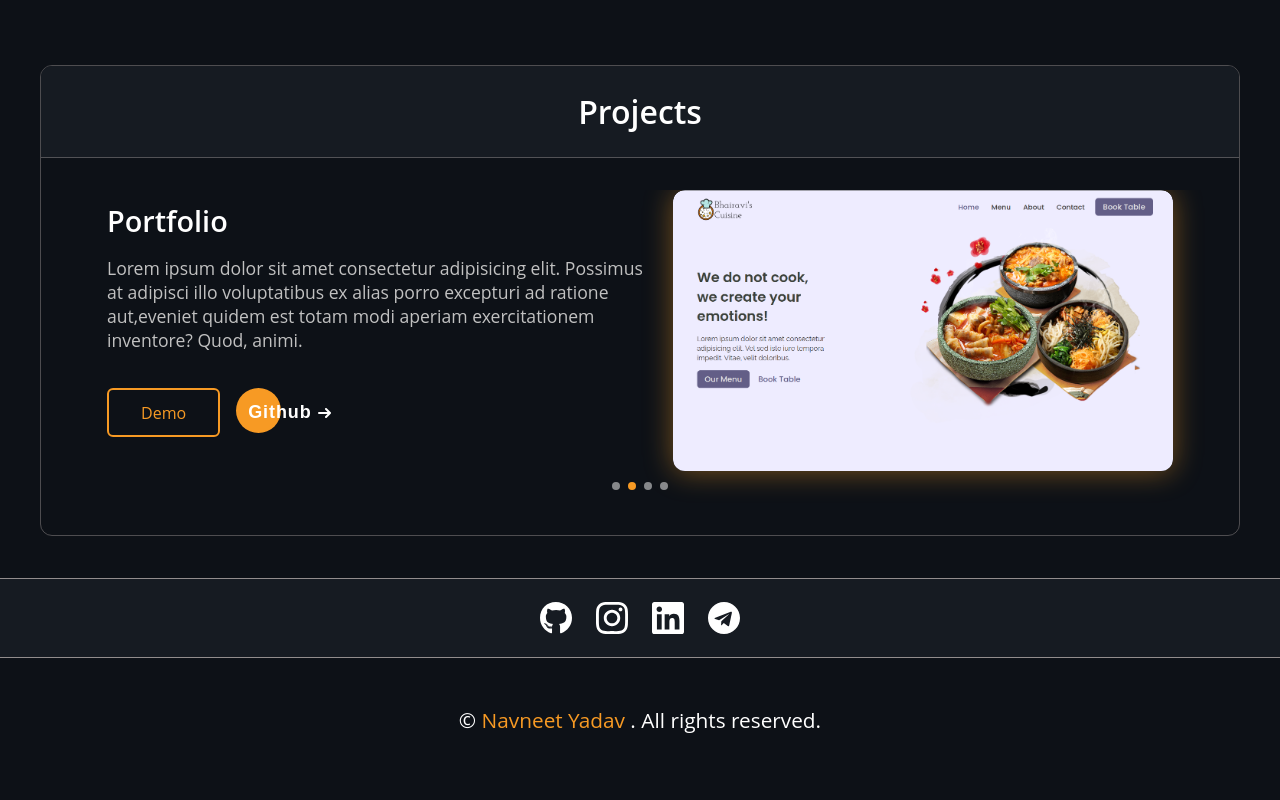
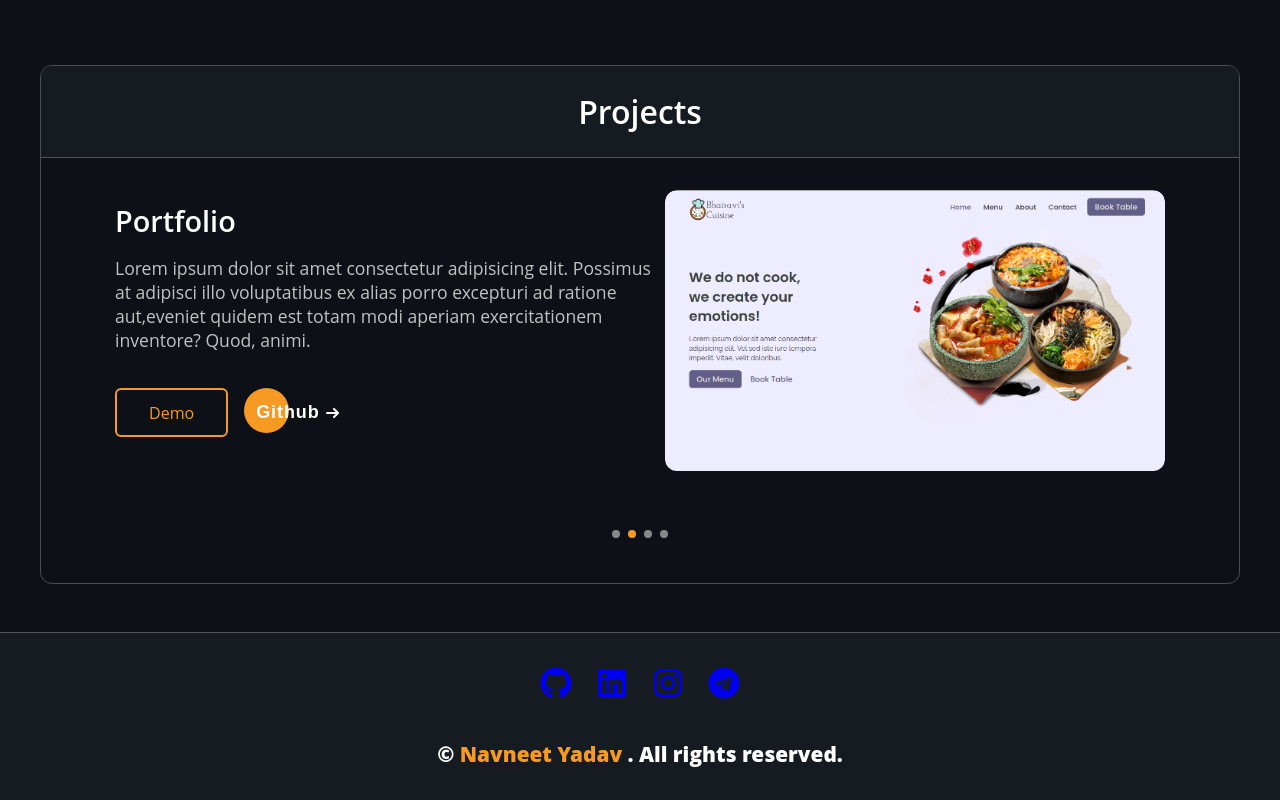
Before and after one commit to navneetyadavv/Portfolio, a React (Vite) app: page / in a window 1280 px wide. Shown: the part 1375-2175 px from the top of the page. Before the commit the page ends 2151 px from the top, so only its background shows below. Built offline with nearby package versions, Linux system fonts and the light colour scheme.

Commit message:
UI Updated

```diff
--- a/src/components/About.module.css
+++ b/src/components/About.module.css
@@ -1,11 +1,10 @@
 .aboutContainer {
   width: 100%;
   height: 100vh;
-  max-width: 3rem 0;
   display: flex;
   justify-content: center;
   align-items: center;
-  padding: 0 2rem;
+  padding: 0 1rem;
 }
 .aboutInnerContainer {
   height: 60vh;
@@ -17,7 +16,7 @@
   justify-content: center;
   align-items: center;
   gap: 1rem;
-  padding: 1rem;
+  padding: .5rem;
 }
 .aboutImageContainer {
   height: 100%;
@@ -179,10 +178,6 @@
     padding: 1rem;
   }
 
-  .aboutInnerContainer {
-    padding: 1rem;
-  }
-
   .aboutHeading {
     font-size: 1.6rem;
   }
--- a/src/components/Footer.jsx
+++ b/src/components/Footer.jsx
@@ -6,18 +6,18 @@ export default function Footer() {
   return (
     <div className={styles.footerContainer}>
       <div className={styles.footerInnerContainer}>
-        <FaGithub
-          className={`${styles.footerLink} ${styles.github}`}
-        ></FaGithub>
-        <FaInstagram
-          className={`${styles.footerLink} ${styles.instagram}`}
-        ></FaInstagram>
-        <FaLinkedin
-          className={`${styles.footerLink} ${styles.linkedin}`}
-        ></FaLinkedin>
-        <FaTelegram
-          className={`${styles.footerLink} ${styles.telegram}`}
-        ></FaTelegram>
+        <a href="https://github.com/navneetyadavv">
+          <FaGithub className={`${styles.footerLink} ${styles.github}`} />
+        </a>
+        <a href="https://www.linkedin.com/in/navneet-yadav-19183423a/">
+          <FaLinkedin className={`${styles.footerLink} ${styles.linkedin}`} />
+        </a>
+        <a href="https://www.instagram.com/whyisthisnav?utm_source=qr&igsh=MTY4YTM5MDBvaWJ3bg==">
+          <FaInstagram className={`${styles.footerLink} ${styles.instagram}`} />
+        </a>
+        <a href="https://mail.google.com/mail/?view=cm&fs=1&to=navneetyadav49710@gmail.com&su=Hello%20there">
+          <FaTelegram className={`${styles.footerLink} ${styles.telegram}`} />
+        </a>
       </div>
       <div className={styles.copyrights}>
         © <span>Navneet Yadav</span> . All rights reserved.
--- a/src/components/Footer.module.css
+++ b/src/components/Footer.module.css
@@ -1,62 +1,84 @@
 .footerContainer {
+  margin-top: 3rem;
   width: 100%;
-  height: 30vh;
-  /* position: fixed; */
+  padding: 2rem 0;
   display: flex;
   justify-content: center;
   align-items: center;
   flex-direction: column;
-  bottom: 0;
-  gap: 3rem;
+  gap: 2rem;
+  background-color: #161b22;
+  border-top: 1px solid rgba(146, 141, 141, 0.486);
+
 }
+
 .footerInnerContainer {
   width: 100%;
-  height: 10vh;
-  background-color: #161b22;
-  color: #ffffff;
-  border-top: 0.1px solid rgb(146, 141, 141);
-  border-bottom: 0.1px solid rgb(146, 141, 141);
+  max-width: 1200px;
   display: flex;
   justify-content: center;
   align-items: center;
   gap: 1.5rem;
   font-size: 2rem;
   transition: all 0.3s;
+  color: #ffffff;
 }
-.footerInnerContainer .footerLink {
+
+.footerLink {
   transition: all 0.2s;
-  height: 100%;
   cursor: pointer;
 }
+
 .github:hover {
   color: #ffffff6f;
 }
+
 .instagram:hover {
   color: #f3007c;
 }
+
 .linkedin:hover {
   color: #0077af;
 }
+
 .telegram:hover {
   color: #31a8e0;
 }
-.footerInnerContainer .footerLink:hover {
+
+.footerLink:hover {
   transform: translateY(-5px);
   transition: all 0.2s;
 }
+
 .copyrights {
-  font: 900;
+  font-weight: 900;
   color: #ffffff;
   font-size: 1.3rem;
+  text-align: center;
 }
+
 .copyrights span {
   color: #f79a24;
 }
 
+@media screen and (max-width: 768px) {
+  .footerInnerContainer {
+    font-size: 1.5rem;
+    gap: 1rem;
+  }
+
+  .copyrights {
+    font-size: 1.1rem;
+  }
+}
+
 @media screen and (max-width: 450px) {
+  .footerInnerContainer {
+    font-size: 1.2rem;
+    gap: 0.5rem;
+  }
+
   .copyrights {
-    font: 900;
-    color: #ffffff;
     font-size: 1rem;
   }
 }
--- a/src/components/Header.module.css
+++ b/src/components/Header.module.css
@@ -188,7 +188,7 @@
   .menu {
     top: 0;
     left: 0;
-    height: 60vh;
+    height: 50vh;
     width: 100%;
     align-items: center;
     justify-content: center;
@@ -218,7 +218,7 @@
   .menu.open a {
     opacity: 1;
     visibility: visible;
-    font-size: 25px;
+    font-size: 20px;
     font-weight: 500;
   }
 
--- a/src/components/Hero.module.css
+++ b/src/components/Hero.module.css
@@ -32,7 +32,7 @@
   color: #fff;
   font-size: 7rem;
   font-weight: 900;
-  letter-spacing: -3px;
+  letter-spacing: -7px;
   text-align: center;
 }
 
@@ -82,6 +82,7 @@
 
   .mainIntro {
     font-size: 5rem;
+
   }
 
   .descIntro h1 {
@@ -106,6 +107,7 @@
 
   .mainIntro {
     font-size: 3rem;
+
   }
 
   .descIntro h1 {
@@ -130,6 +132,7 @@
 
   .mainIntro {
     font-size: 2rem;
+    letter-spacing: -2px;
   }
 
   .descIntro h1 {
--- a/src/components/Projects.module.css
+++ b/src/components/Projects.module.css
@@ -36,21 +36,23 @@
   align-items: center;
   flex-direction: column;
   width: 100%;
-  padding: 2rem 1rem;
+  padding: 2rem 0;
+
 }
 
 .testimonialsConatiner {
   width: 100%;
   color: white;
+
 }
 
 .testimonials {
   text-align: center;
-  margin-bottom: 2rem;
+  margin-bottom: 5rem;
   display: flex;
   justify-content: center;
   align-items: center;
-  gap: 1rem;
+
 }
 
 .projectsImage {
@@ -58,10 +60,10 @@
   max-width: 500px;
   aspect-ratio: 16 / 9;
   overflow: hidden;
-  border-radius: 12px;
-  box-shadow: 0px 1px 29px 0px rgba(247, 156, 36, 0.46);
+transition: all .3s;
+border-radius: 12px;
+
 }
-
 .projectsImage img {
   width: 100%;
   object-fit: cover;
@@ -141,6 +143,7 @@
   transition: all 0.2s ease;
   border: none;
   background: none;
+
 }
 
 .cta:before {
@@ -229,7 +232,11 @@
   .projectsContainer {
     padding: 0 1rem;
   }
+  .projectsItemContainer {
 
+    padding: 1rem 7px;
+
+  }
   .projectsHeadingContainer {
     font-size: 1.5rem;
   }
--- a/src/index.css
+++ b/src/index.css
@@ -47,6 +47,7 @@ a:focus,
 a:visited,
 a:active{
   outline: none;
+  color: inherit;
 }
 
 body{
```
